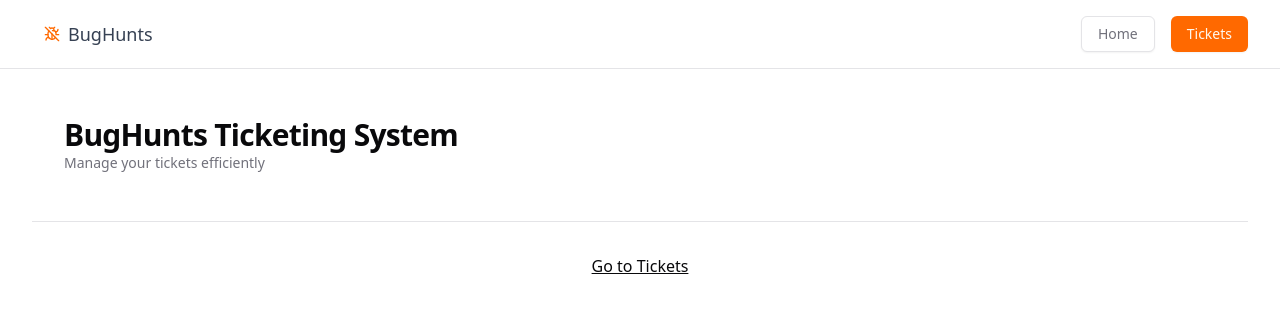
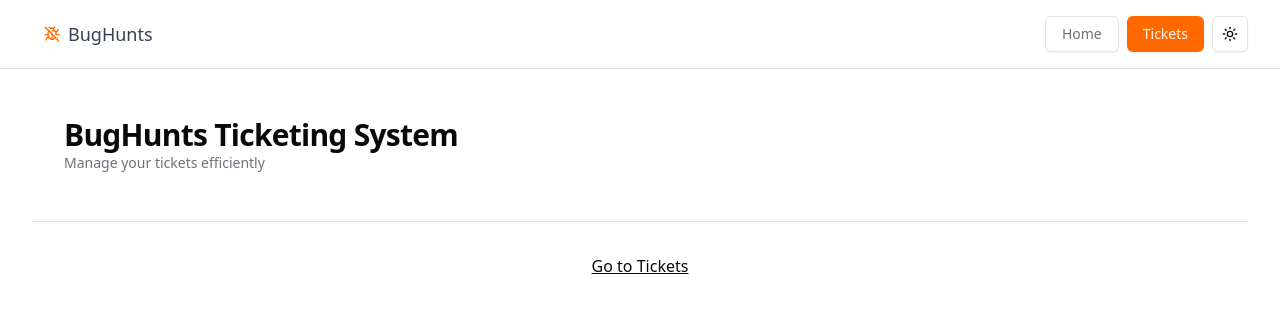
Before and after one commit to femmor/bug-hunt, a Next.js app: page / in a window 1280 px wide. Shown: the top 310 px of the page. Built offline with nearby package versions, Linux system fonts and the light colour scheme.

Commit message:
feat: implement dark mode

```diff
--- a/package.json
+++ b/package.json
@@ -18,6 +18,7 @@
     "clsx": "^2.1.1",
     "lucide-react": "^0.503.0",
     "next": "15.3.1",
+    "next-themes": "^0.4.6",
     "react": "^19.0.0",
     "react-dom": "^19.0.0",
     "react-icons": "^5.5.0",
--- a/src/app/layout.tsx
+++ b/src/app/layout.tsx
@@ -3,6 +3,7 @@ import { Geist, Geist_Mono } from "next/font/google";
 import "./globals.css";
 import { Header } from "../components/header";
 import { ReactNode } from "react";
+import { ThemeProvider } from "@/components/theme/theme-provider";
 
 const geistSans = Geist({
   variable: "--font-geist-sans",
@@ -25,13 +26,14 @@ export default function RootLayout({
   children: ReactNode;
 }>) {
   return (
-    <html lang="en">
+    <html lang="en" suppressHydrationWarning>
       <body
         className={`${geistSans.variable} ${geistMono.variable} antialiased`}
-        suppressHydrationWarning
       >
-        <Header />
-        <div className="p-8">{children}</div>
+        <ThemeProvider>
+          <Header />
+          <div className="p-8">{children}</div>
+        </ThemeProvider>
       </body>
     </html>
   );
--- a/src/components/header.tsx
+++ b/src/components/header.tsx
@@ -2,6 +2,7 @@ import { BugOff } from "lucide-react";
 import Link from "next/link";
 
 import { Button } from "@/components/ui/button";
+import ThemeSwitcher from "./theme/theme-switcher";
 
 const Header = () => {
   return (
@@ -14,10 +15,12 @@ const Header = () => {
         >
           <Link href="/">
             <BugOff />
-            <span className="text-gray-700">BugHunts</span>
+            <span className="text-gray-700 hover:text-white transition">
+              BugHunts
+            </span>
           </Link>
         </Button>
-        <div className="flex items-center gap-x-4">
+        <div className="flex items-center gap-x-2">
           <Link
             href="/"
             className="text-sm font-medium text-muted-foreground hover:text-primary hover:underline"
@@ -34,6 +37,7 @@ const Header = () => {
               Tickets
             </Button>
           </Link>
+          <ThemeSwitcher />
         </div>
       </div>
     </nav>
--- /dev/null
+++ b/src/components/theme/theme-provider.tsx
@@ -0,0 +1,19 @@
+import { ThemeProvider as BaseThemeProvider } from "next-themes";
+import { ReactNode } from "react";
+
+type ThemeProviderProps = {
+  children: ReactNode;
+};
+
+const ThemeProvider = ({ children }: ThemeProviderProps) => {
+  return (
+    <BaseThemeProvider
+      attribute="class"
+      defaultTheme="system"
+      enableSystem={true}
+    >
+      {children}
+    </BaseThemeProvider>
+  );
+};
+export { ThemeProvider };
--- /dev/null
+++ b/src/components/theme/theme-switcher.tsx
@@ -0,0 +1,38 @@
+"use client";
+
+import { Sun, Moon } from "lucide-react";
+import { useTheme } from "next-themes";
+import { useEffect, useState } from "react";
+import { Button } from "../ui/button";
+
+const ThemeSwitcher = () => {
+  const { theme, setTheme } = useTheme();
+  const [mounted, setMounted] = useState(false);
+
+  const toggleTheme = () => {
+    setTheme(theme === "dark" ? "light" : "dark");
+  };
+
+  useEffect(() => {
+    setMounted(true);
+  }, [theme]);
+
+  if (!mounted) {
+    return null;
+  }
+
+  return (
+    <Button
+      variant="outline"
+      size="icon"
+      onClick={toggleTheme}
+      className="cursor-pointer"
+      title={theme === "dark" ? "Light Mode" : "Dark Mode"}
+    >
+      <Sun className="cursor-pointer rotate-0 scale-100 transition-all dark:rotate-90 dark:scale-0" />
+      <Moon className="absolute cursor-pointer rotate-90 scale-0 transition-all dark:rotate-0 dark:scale-100" />
+      <div className="sr-only">Toggle Theme</div>
+    </Button>
+  );
+};
+export default ThemeSwitcher;
```
Also changed, not shown: 1 other file (tests, documents, lock files or other folders).
